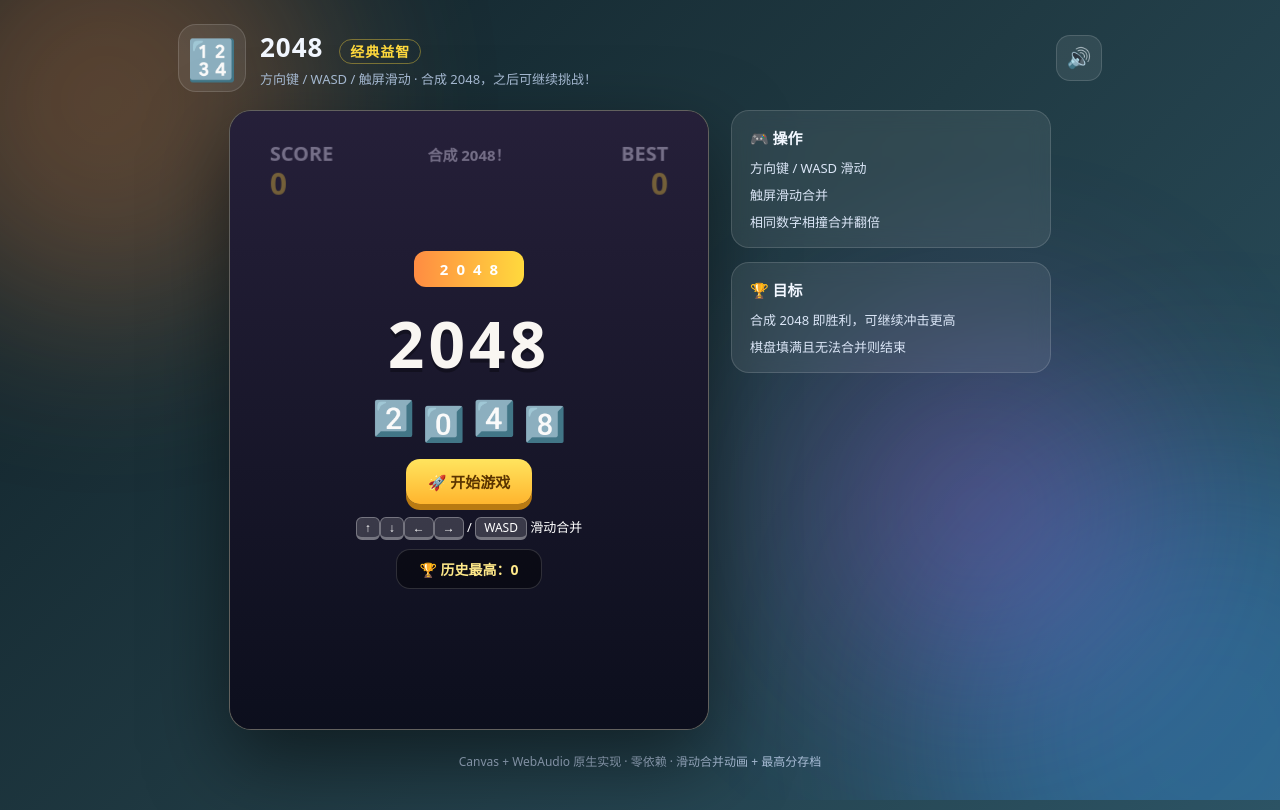
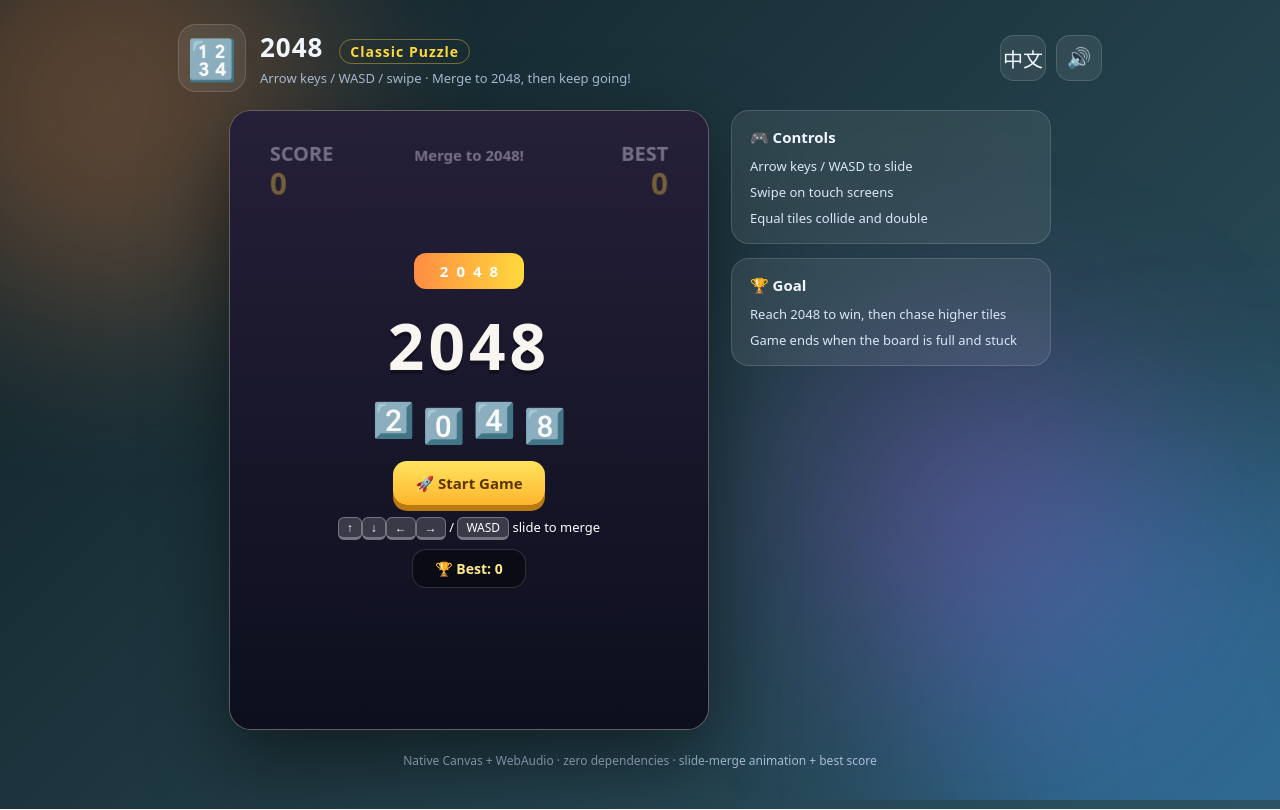
Before and after one commit to davidzhanghui/awesome-mini-game, a plain HTML site: page game-2048/index.html in a window 1280 px wide. Drawn offline with Linux system fonts and the light colour scheme.

Commit message:
feat(i18n): 语言透传 + 2048/扫雷中英切换试点

```diff
--- /dev/null
+++ b/assets/i18n.js
@@ -0,0 +1,91 @@
+/* AMG i18n helper — shared by all mini-games. Zero dependencies.
+ *
+ * Language resolution order:  ?lang= URL param  >  localStorage "amg-lang"
+ *   >  navigator.language  >  "zh".
+ * The landing page writes localStorage "amg-lang" and appends ?lang= to
+ * game links, so a game opened from the landing page always matches it.
+ *
+ * Usage in a game (before game.js):
+ *   <script src="../assets/i18n.js"></script>
+ *   <script>window.GAME_STR = { zh: {...}, en: {...} };</script>
+ *
+ * Then in game.js:  AMG.t(GAME_STR, "key")  or  AMG.tf(GAME_STR, "key", arg)
+ * Static DOM: add data-i18n="key" attributes, then call AMG.apply(GAME_STR).
+ * Toggle button: AMG.mountBtn() appends an EN/中文 button into .brand-btns
+ *   (falls back to a fixed corner button). Switching reloads with ?lang=.
+ */
+(function () {
+  'use strict';
+
+  function getLang() {
+    try {
+      var m = /[?&]lang=(zh|en)\b/.exec(location.search || '');
+      if (m) return m[1];
+      var saved = localStorage.getItem('amg-lang');
+      if (saved === 'zh' || saved === 'en') return saved;
+      var nav = (navigator.language || 'zh').toLowerCase();
+      return nav.indexOf('zh') === 0 ? 'zh' : 'en';
+    } catch (e) {
+      return 'zh';
+    }
+  }
+
+  var lang = getLang();
+
+  function setLang(next) {
+    try { localStorage.setItem('amg-lang', next); } catch (e) {}
+    var url = new URL(location.href);
+    url.searchParams.set('lang', next);
+    location.href = url.toString();
+  }
+
+  // Plain lookup with zh fallback.
+  function t(dict, key) {
+    if (!dict) return key;
+    if (dict[lang] && dict[lang][key] !== undefined) return dict[lang][key];
+    if (dict.zh && dict.zh[key] !== undefined) return dict.zh[key];
+    return key;
+  }
+
+  // Template lookup: value is a function receiving (...args).
+  function tf(dict, key) {
+    var fn = t(dict, key);
+    var args = Array.prototype.slice.call(arguments, 2);
+    if (typeof fn === 'function') return fn.apply(null, args);
+    return fn;
+  }
+
+  // Apply dict to static DOM: data-i18n="key" -> textContent.
+  // Also sets <html lang> and document.title from dict.title.
+  function apply(dict) {
+    var ttl = t(dict, 'title');
+    if (ttl && ttl !== 'title') document.title = ttl;
+    try { document.documentElement.lang = lang === 'zh' ? 'zh-CN' : 'en'; } catch (e) {}
+    var els = document.querySelectorAll('[data-i18n]');
+    for (var i = 0; i < els.length; i++) {
+      els[i].textContent = t(dict, els[i].getAttribute('data-i18n'));
+    }
+  }
+
+  // Language toggle button. Prefers .brand-btns, else fixed top-right.
+  function mountBtn() {
+    var btn = document.createElement('button');
+    btn.id = 'amg-lang-btn';
+    btn.className = 'icon-btn';
+    btn.textContent = lang === 'zh' ? 'EN' : '中文';
+    btn.title = lang === 'zh' ? 'Switch to English' : '切换到中文';
+    btn.style.minWidth = '44px';
+    btn.onclick = function () { setLang(lang === 'zh' ? 'en' : 'zh'); };
+    var host = document.querySelector('.brand-btns');
+    if (host) {
+      host.insertBefore(btn, host.firstChild);
+    } else {
+      btn.style.cssText = 'position:fixed;top:12px;right:12px;z-index:99;'
+        + 'background:rgba(20,28,48,.9);color:#fff;border:1px solid rgba(148,163,184,.4);'
+        + 'border-radius:10px;padding:8px 12px;font-size:13px;font-weight:700;cursor:pointer;';
+      document.body.appendChild(btn);
+    }
+  }
+
+  window.AMG = { lang: lang, getLang: getLang, setLang: setLang, t: t, tf: tf, apply: apply, mountBtn: mountBtn };
+})();
--- a/game-2048/game.js
+++ b/game-2048/game.js
@@ -1,5 +1,7 @@
 (() => {
 // 2048：标准规则 + 滑动合并动画 + 胜利可继续
+const STR = window.GAME_STR || { zh: {}, en: {} };
+const T = (k, ...a) => AMG.tf(STR, k, ...a);
 const W = 480, H = 620, N = 4, BX = 40, BY = 170, BS = 400, GAP = 10;
 const CS = (BS - GAP * 5) / 4;
 const canvas = document.getElementById('game');
@@ -114,7 +116,7 @@ function doMove(dir) {
   if (merges.some(v => v >= 2048) && !G.won) {
     G.won = true;
     sfx.win();
-    G.msg = '🎉 2048！可继续挑战'; G.msgT = 2.5;
+    G.msg = T('winMsg'); G.msgT = 2.5;
   }
   G.anims = anims; G.animT = 0; G._pendingSpawn = true;
   if (G.score > store.best) store.best = G.score;
@@ -128,8 +130,8 @@ function finishMove() {
     G.state = 'over';
     sfx.over();
     const max = Math.max(...G.grid.flat());
-    $('over-title').textContent = '游戏结束';
-    $('over-sub').textContent = '得分 ' + G.score + ' · 最大 ' + max + ' · 共 ' + G.moves + ' 步';
+    $('over-title').textContent = T('overTitle');
+    $('over-sub').textContent = T('overSub', G.score, max, G.moves);
     setTimeout(() => showScreen('over'), 400);
   }
 }
@@ -151,7 +153,7 @@ function startGame() {
   reset();
   G.state = 'play';
   showScreen(null);
-  $('menu-best').textContent = '🏆 历史最高：' + Math.max(store.best, G.score);
+  $('menu-best').textContent = T('best', Math.max(store.best, G.score));
 }
 
 const DIRS = { ArrowLeft: 0, KeyA: 0, ArrowUp: 1, KeyW: 1, ArrowRight: 2, KeyD: 2, ArrowDown: 3, KeyS: 3 };
@@ -186,14 +188,18 @@ canvas.addEventListener('pointerup', e => {
 });
 $('btn-start').onclick = () => startGame();
 $('btn-retry').onclick = () => startGame();
-$('btn-menu').onclick = () => { G.state = 'menu'; showScreen('menu'); $('menu-best').textContent = '🏆 历史最高：' + store.best; };
+$('btn-menu').onclick = () => { G.state = 'menu'; showScreen('menu'); $('menu-best').textContent = T('best', store.best); };
 function toggleMute() {
   muted = !muted; store.muted = muted;
   $('btn-mute').textContent = muted ? '🔇' : '🔊';
 }
 $('btn-mute').onclick = toggleMute;
 $('btn-mute').textContent = muted ? '🔇' : '🔊';
-$('menu-best').textContent = '🏆 历史最高：' + store.best;
+// i18n boot: static DOM + dynamic boot texts
+AMG.apply(STR);
+AMG.mountBtn();
+$('btn-mute').title = T('muteTitle');
+$('menu-best').textContent = T('best', store.best);
 
 function cellXY(x, y) {
   return [BX + GAP + x * (CS + GAP), BY + GAP + y * (CS + GAP)];
@@ -211,7 +217,7 @@ function render(dt) {
   ctx.fillText(Math.max(store.best, G.score), W - 40, 84);
   ctx.textAlign = 'center';
   ctx.fillStyle = '#f9f6f2'; ctx.font = '900 15px system-ui';
-  ctx.fillText('合成 2048！', W / 2, 50);
+  ctx.fillText(T('goal'), W / 2, 50);
   if (G.state === 'menu') return;
   ctx.fillStyle = '#6b6a64';
   ctx.beginPath();
@@ -261,7 +267,7 @@ function render(dt) {
     ctx.fillStyle = 'rgba(20,18,14,.55)';
     ctx.fillRect(BX, BY, BS, BS);
     ctx.fillStyle = '#fff'; ctx.font = '900 32px system-ui'; ctx.textAlign = 'center';
-    ctx.fillText('⏸ 暂停', W / 2, BY + BS / 2);
+    ctx.fillText(T('paused'), W / 2, BY + BS / 2);
   }
   if (G.msgT > 0) {
     ctx.font = '900 26px system-ui'; ctx.textAlign = 'center';
--- a/game-2048/index.html
+++ b/game-2048/index.html
@@ -13,8 +13,8 @@
   <header class="brand">
     <div class="logo">🔢</div>
     <div>
-      <h1>2048 <em>经典益智</em></h1>
-      <p>方向键 / WASD / 触屏滑动 · 合成 2048，之后可继续挑战！</p>
+      <h1>2048 <em data-i18n="subtitle">经典益智</em></h1>
+      <p data-i18n="intro">方向键 / WASD / 触屏滑动 · 合成 2048，之后可继续挑战！</p>
     </div>
     <div class="brand-btns">
       <button id="btn-mute" class="icon-btn" title="声音开 / 关 (M)">🔊</button>
@@ -27,27 +27,58 @@
         <div class="title-badge">2048</div>
         <h2 class="game-title">2048</h2>
         <div class="hero-row"><span class="hero">2️⃣</span><span class="hero f">0️⃣</span><span class="hero">4️⃣</span><span class="hero f">8️⃣</span></div>
-        <button id="btn-start" class="btn primary">🚀 开始游戏</button>
-        <p class="hint"><kbd>↑</kbd><kbd>↓</kbd><kbd>←</kbd><kbd>→</kbd> / <kbd>WASD</kbd> 滑动合并</p>
+        <button id="btn-start" class="btn primary" data-i18n="start">🚀 开始游戏</button>
+        <p class="hint"><kbd>↑</kbd><kbd>↓</kbd><kbd>←</kbd><kbd>→</kbd> / <kbd>WASD</kbd> <span data-i18n="hintMerge">滑动合并</span></p>
         <div id="menu-best" class="mini-board">🏆 历史最高：0</div>
       </div>
       <div id="screen-over" class="screen dim hidden">
         <div class="panel pop">
           <h3 id="over-title" class="over-title">游戏结束</h3>
           <div id="over-sub" class="over-sub"></div>
-          <div class="row"><button id="btn-retry" class="btn primary">🔄 再来一局 (R)</button><button id="btn-menu" class="btn ghost">菜单</button></div>
+          <div class="row"><button id="btn-retry" class="btn primary" data-i18n="retry">🔄 再来一局 (R)</button><button id="btn-menu" class="btn ghost" data-i18n="menu">菜单</button></div>
         </div>
       </div>
     </div>
     <aside class="side">
-      <div class="card"><h4>🎮 操作</h4><ul>
-        <li>方向键 / WASD 滑动</li><li>触屏滑动合并</li><li>相同数字相撞合并翻倍</li></ul></div>
-      <div class="card"><h4>🏆 目标</h4><ul>
-        <li>合成 2048 即胜利，可继续冲击更高</li><li>棋盘填满且无法合并则结束</li></ul></div>
+      <div class="card"><h4 data-i18n="opTitle">🎮 操作</h4><ul>
+        <li data-i18n="op1">方向键 / WASD 滑动</li><li data-i18n="op2">触屏滑动合并</li><li data-i18n="op3">相同数字相撞合并翻倍</li></ul></div>
+      <div class="card"><h4 data-i18n="goalTitle">🏆 目标</h4><ul>
+        <li data-i18n="goal1">合成 2048 即胜利，可继续冲击更高</li><li data-i18n="goal2">棋盘填满且无法合并则结束</li></ul></div>
     </aside>
   </section>
-  <footer>Canvas + WebAudio 原生实现 · 零依赖 · 滑动合并动画 + 最高分存档</footer>
+  <footer data-i18n="footer">Canvas + WebAudio 原生实现 · 零依赖 · 滑动合并动画 + 最高分存档</footer>
 </main>
+<script src="../assets/i18n.js?v=20260906"></script>
+<script>
+window.GAME_STR = {
+  zh: {
+    title: '2048 · 经典益智', subtitle: '经典益智',
+    intro: '方向键 / WASD / 触屏滑动 · 合成 2048，之后可继续挑战！',
+    start: '🚀 开始游戏', hintMerge: '滑动合并',
+    retry: '🔄 再来一局 (R)', menu: '菜单',
+    opTitle: '🎮 操作', op1: '方向键 / WASD 滑动', op2: '触屏滑动合并', op3: '相同数字相撞合并翻倍',
+    goalTitle: '🏆 目标', goal1: '合成 2048 即胜利，可继续冲击更高', goal2: '棋盘填满且无法合并则结束',
+    footer: 'Canvas + WebAudio 原生实现 · 零依赖 · 滑动合并动画 + 最高分存档',
+    muteTitle: '声音开 / 关 (M)', goal: '合成 2048！', paused: '⏸ 暂停',
+    overTitle: '游戏结束', winMsg: '🎉 2048！可继续挑战',
+    best: v => '🏆 历史最高：' + v,
+    overSub: (s, m, mv) => '得分 ' + s + ' · 最大 ' + m + ' · 共 ' + mv + ' 步'
+  },
+  en: {
+    title: '2048 · Classic Puzzle', subtitle: 'Classic Puzzle',
+    intro: 'Arrow keys / WASD / swipe · Merge to 2048, then keep going!',
+    start: '🚀 Start Game', hintMerge: 'slide to merge',
+    retry: '🔄 Play Again (R)', menu: 'Menu',
+    opTitle: '🎮 Controls', op1: 'Arrow keys / WASD to slide', op2: 'Swipe on touch screens', op3: 'Equal tiles collide and double',
+    goalTitle: '🏆 Goal', goal1: 'Reach 2048 to win, then chase higher tiles', goal2: 'Game ends when the board is full and stuck',
+    footer: 'Native Canvas + WebAudio · zero dependencies · slide-merge animation + best score',
+    muteTitle: 'Sound on/off (M)', goal: 'Merge to 2048!', paused: '⏸ Paused',
+    overTitle: 'Game Over', winMsg: '🎉 2048! Keep going!',
+    best: v => '🏆 Best: ' + v,
+    overSub: (s, m, mv) => 'Score ' + s + ' · Max ' + m + ' · ' + mv + ' moves'
+  }
+};
+</script>
 <script src="game.js?v=20260906"></script>
 </body>
 </html>
```
Also changed, not shown: index.html (+3 -2 lines), minesweeper/game.js (+16 -8 lines), minesweeper/index.html (+49 -12 lines).
